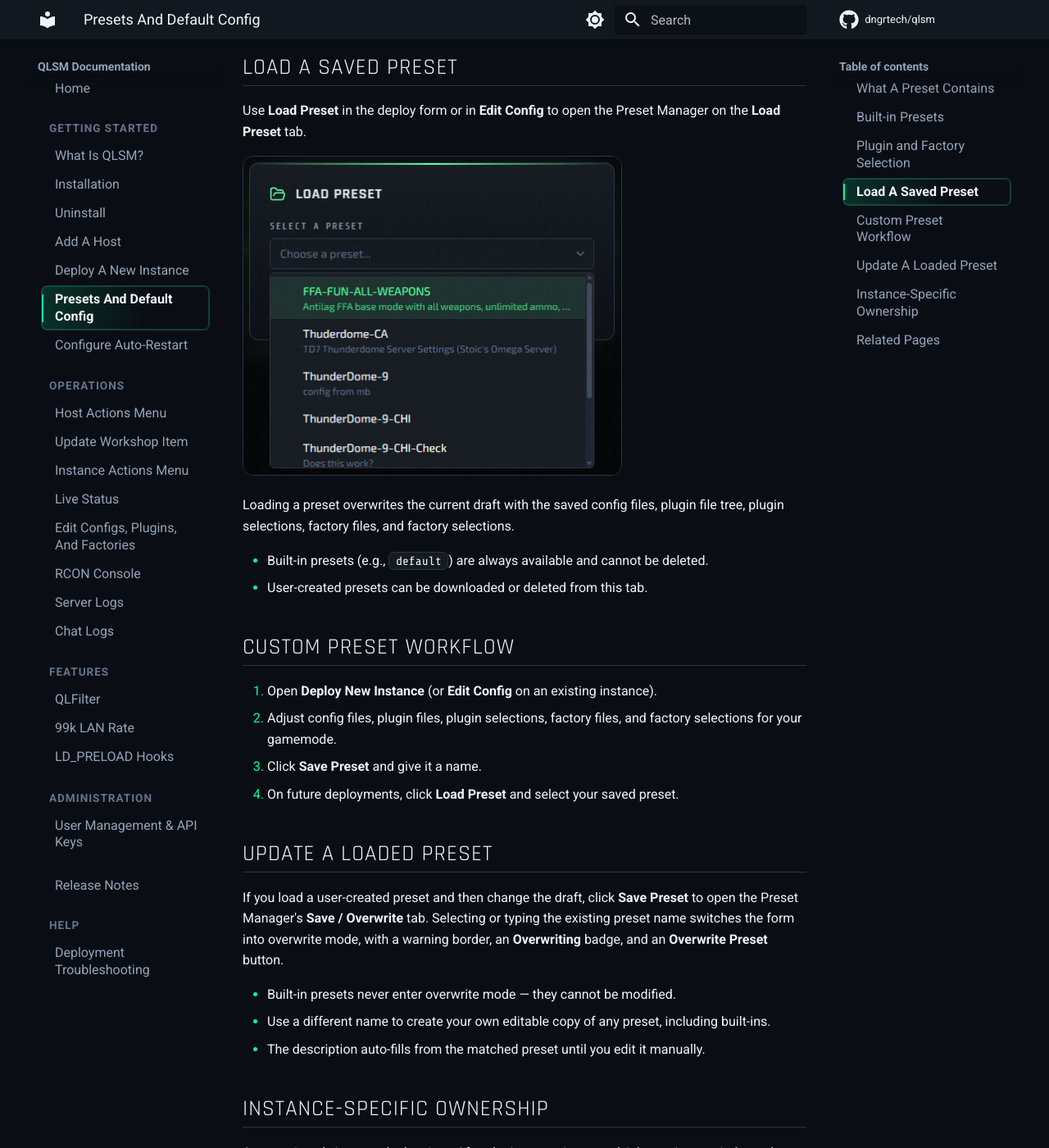
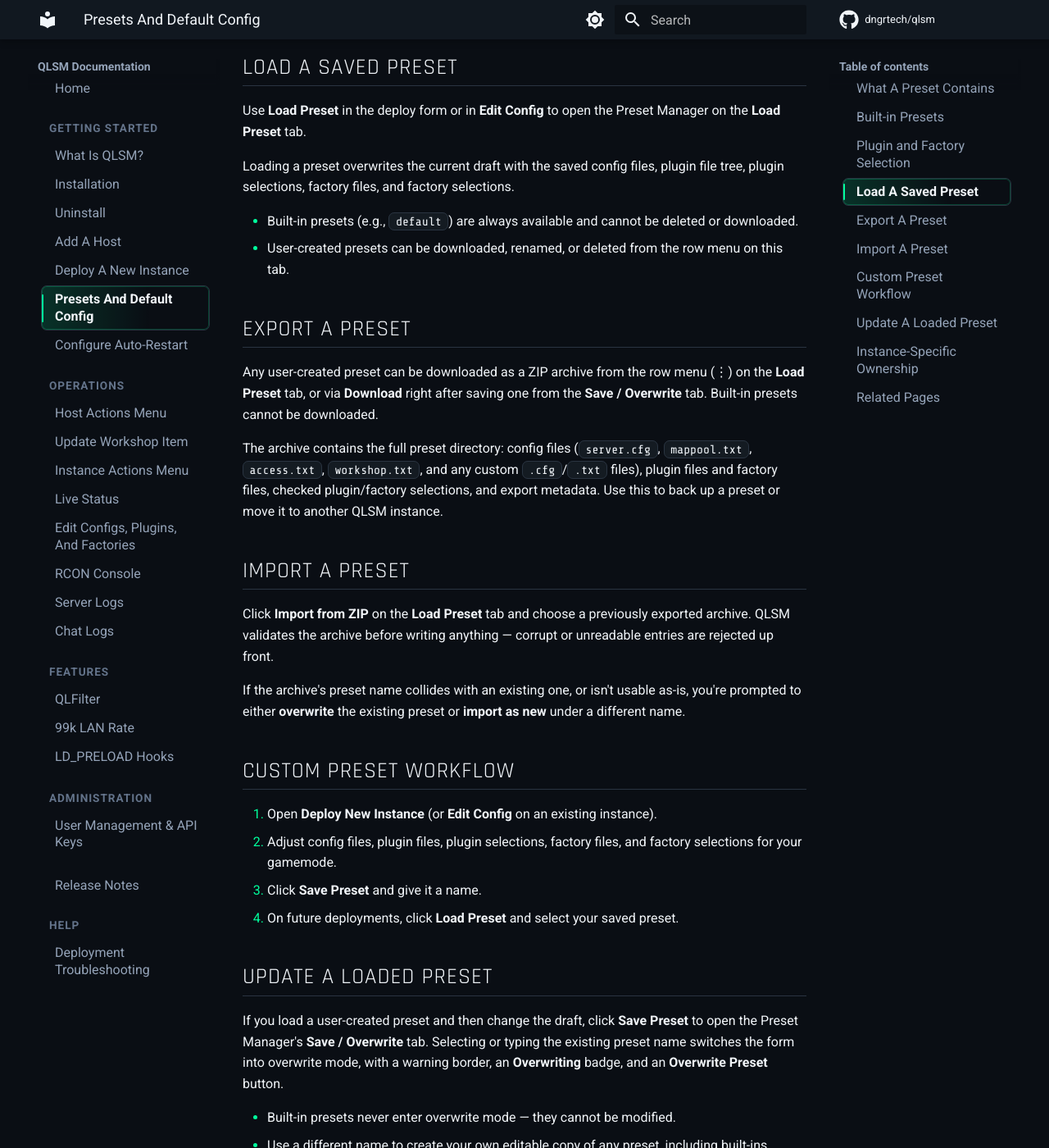
Before and after one commit to dngrtech/qlsm, an MkDocs documentation site: the page built from docs/user/presets/overview.md, in a window 1280 px wide and 1400 px high, scrolled down 2172 px. Shown: the whole window at 82% size. Built offline with MkDocs 1.6.1 and Material for MkDocs 9.7.7, drawn with Linux system fonts in a browser that asks for light colours; comment, search, counter and statistics services are not loaded.

Commit message:
docs(user): document preset export/import and reboot behavior fixes
Cover the ZIP export/import features added to the Preset Manager, note
that stopped instances now survive host reboots/auto-restart, and that
hosts self-heal from a reboot-timeout ERROR. Drop the orphaned
update-preset-button.png screenshot.

```diff
--- a/docs/user/presets/overview.md
+++ b/docs/user/presets/overview.md
@@ -48,12 +48,22 @@ The saved preset keeps both the files and the selection state. A plugin or facto
 
 Use **Load Preset** in the deploy form or in **Edit Config** to open the Preset Manager on the **Load Preset** tab.
 
-<img src="../../images/load-preset-modal.png" width="463" />
-
 Loading a preset overwrites the current draft with the saved config files, plugin file tree, plugin selections, factory files, and factory selections.
 
-- Built-in presets (e.g., `default`) are always available and cannot be deleted.
-- User-created presets can be downloaded or deleted from this tab.
+- Built-in presets (e.g., `default`) are always available and cannot be deleted or downloaded.
+- User-created presets can be downloaded, renamed, or deleted from the row menu on this tab.
+
+## Export A Preset
+
+Any user-created preset can be downloaded as a ZIP archive from the row menu (⋮) on the **Load Preset** tab, or via **Download** right after saving one from the **Save / Overwrite** tab. Built-in presets cannot be downloaded.
+
+The archive contains the full preset directory: config files (`server.cfg`, `mappool.txt`, `access.txt`, `workshop.txt`, and any custom `.cfg`/`.txt` files), plugin files and factory files, checked plugin/factory selections, and export metadata. Use this to back up a preset or move it to another QLSM instance.
+
+## Import A Preset
+
+Click **Import from ZIP** on the **Load Preset** tab and choose a previously exported archive. QLSM validates the archive before writing anything — corrupt or unreadable entries are rejected up front.
+
+If the archive's preset name collides with an existing one, or isn't usable as-is, you're prompted to either **overwrite** the existing preset or **import as new** under a different name.
 
 ## Custom Preset Workflow
 
```
Also changed, not shown: docs/user/operations/auto-restart.md (+2 -0 lines), docs/user/operations/host-actions-menu.md (+1 -1 lines), docs/user/operations/instance-actions-menu.md (+2 -0 lines), docs/user/images/update-preset-button.png (deleted).
